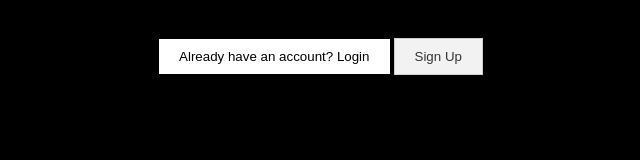
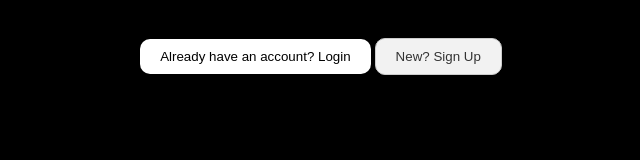
Before and after one commit to dann-lam/streemy, a website: page views/login.html in a window 1280 px wide. Shown: the whole page, without its empty margins (319-959 px from the left). Drawn offline with Linux system fonts and the light colour scheme.

Commit message:
made button changes

```diff
--- a/views/css/login.css
+++ b/views/css/login.css
@@ -17,6 +17,7 @@ body {
   button {
     padding: 10px 20px;
     border: none;
+    border-radius: 10px;
     background-color: white;
     color: black;
     cursor: pointer;
@@ -70,6 +71,7 @@ body {
     margin-top: 10px;
     padding: 10px 20px;
     border: 1px solid #ccc;
+    border-radius: 10px;
     background-color: #f2f2f2;
     color: #333;
     cursor: pointer;
--- a/views/login.html
+++ b/views/login.html
@@ -27,7 +27,7 @@
       </div>
     </form>
 
-    <button id="show-signup-btn">Sign Up</button>
+    <button id="show-signup-btn">New? Sign Up</button>
 
     <form id="signup-form" class="form">
         <div class="form-group">
```
